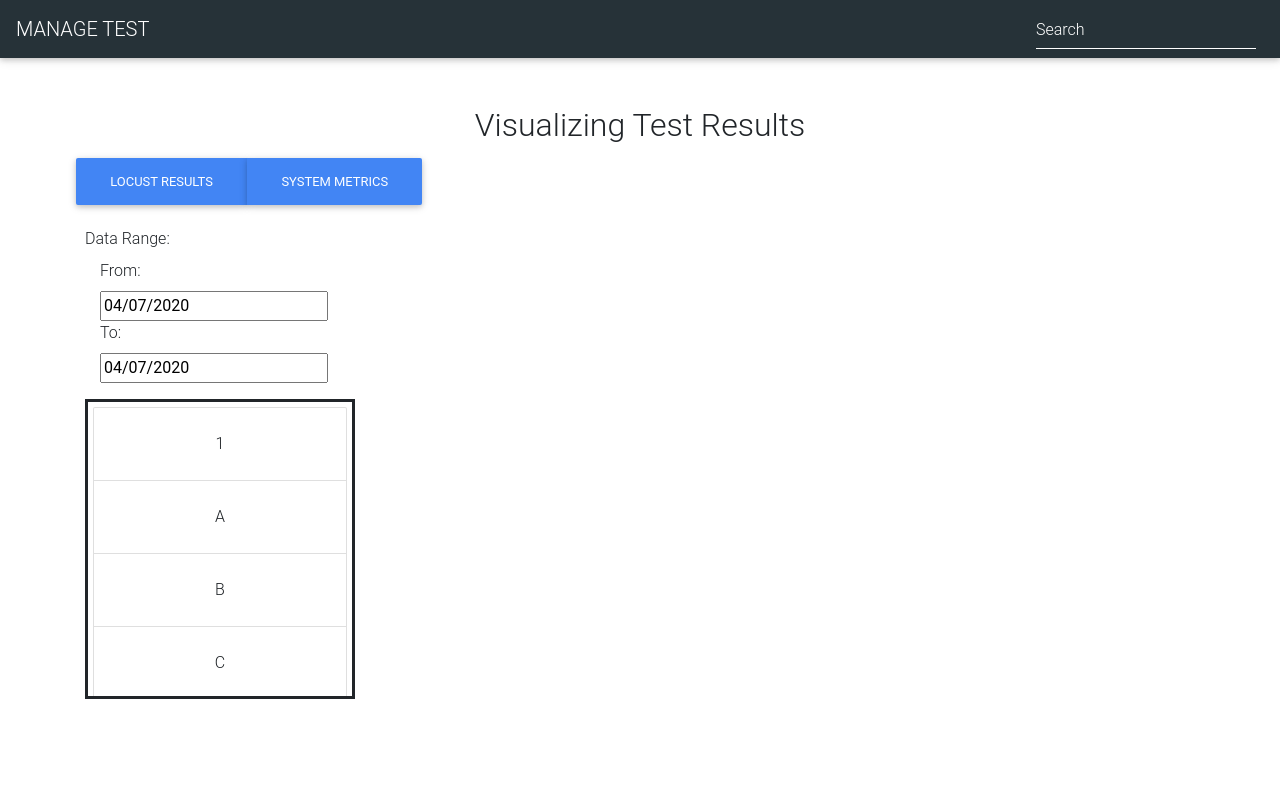
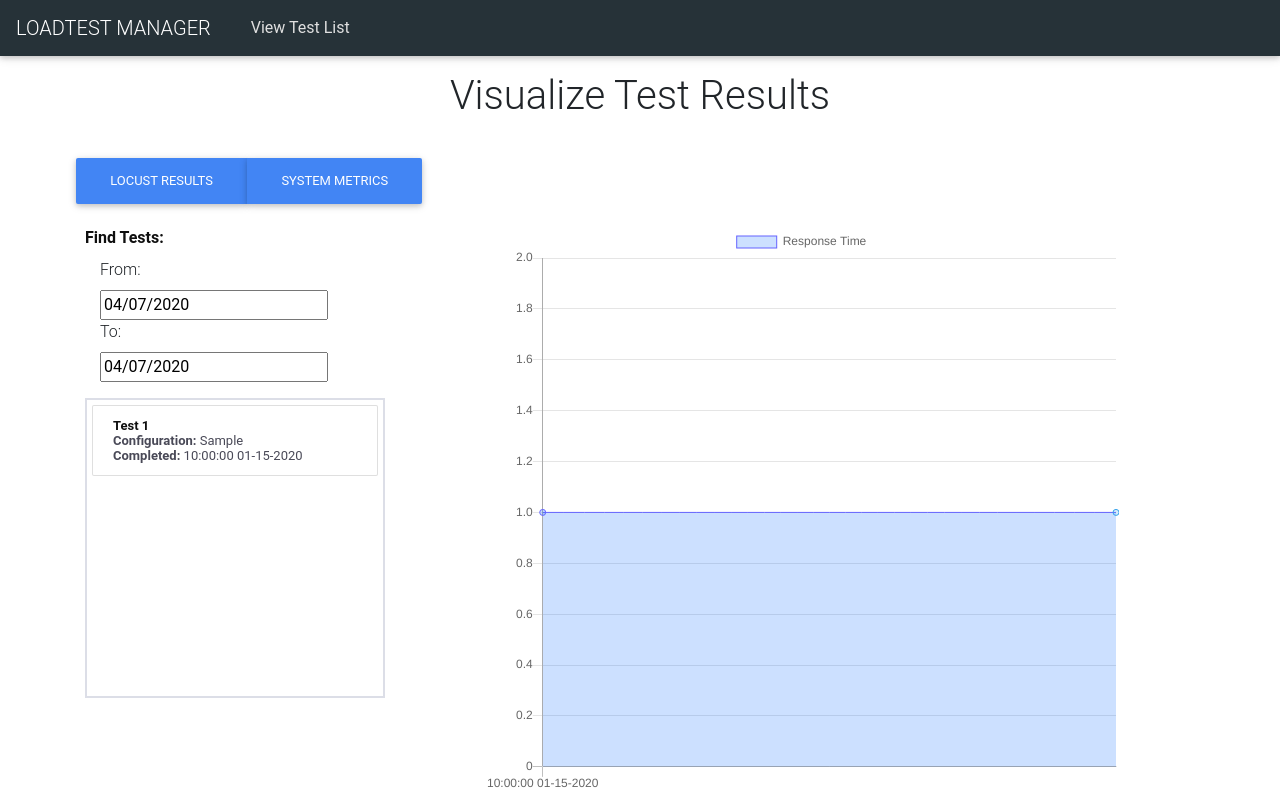
Before and after one commit to carlklier/Nile_IoT, a Flask app: page /graphs/ in a window 1280 px wide. Run offline with Flask 2, Linux system fonts and the light colour scheme; tables that the repository leaves empty hold one stand-in row (values such as "Sample post"); parts of the project's set-up code (start-up, migrations or seed data) failed here and were passed over; some libraries are stand-ins or nearby versions.

Commit message:
Added chart to pull test data, removed node modules for cdn

```diff
--- a/nile_server/app/static/css/style.css
+++ b/nile_server/app/static/css/style.css
@@ -59,6 +59,13 @@ table {
     margin-top: 4px;
 }
 
+.list-text {
+    color: rgb(73, 73, 87);
+    font-weight: 400;
+    font-size: 13px;
+    line-height: 15px;
+}
+
 .text-group {
     padding-bottom: 6px;
 }
@@ -72,6 +79,10 @@ table {
     background-color: rgb(229, 230, 243);
 
     font-weight: 600 !important;
+}
+
+.active {
+    background-color: rgb(219, 219, 219) !important;
 }
 
 .arrow-btn {
@@ -110,3 +121,7 @@ table {
     margin-left:5%;
     margin-right:2%
 }
+
+.chart {
+    margin-left: 10%;
+}
--- a/nile_server/app/templates/base.html
+++ b/nile_server/app/templates/base.html
@@ -21,7 +21,8 @@
     <!-- Bootstrap and Popper JavaScript -->
     <script src="https://cdnjs.cloudflare.com/ajax/libs/popper.js/1.11.0/umd/popper.min.js"></script>
     <script src="https://maxcdn.bootstrapcdn.com/bootstrap/4.3.1/js/bootstrap.min.js"></script>
-
+    <!-- Charts.js -->
+    <script src="https://cdn.jsdelivr.net/npm/chart.js@2.9.3/dist/Chart.min.js"></script>
     <title>Document</title>
     {% block head %}{% endblock %}
 </head>
--- a/nile_server/app/templates/graph.html
+++ b/nile_server/app/templates/graph.html
@@ -30,31 +30,24 @@ function showSystemMetricsFunction() {
 <!-- Navbar -->
 <nav class="navbar navbar-expand-lg navbar-dark special-color-dark">
     <!-- Navbar brand -->
-    <a class="navbar-brand text-uppercase" href="#">Manage Test</a>
+    <a class="navbar-brand text-uppercase" href="#">Loadtest Manager</a>
 
     <!-- NavBar Items -->
     <ul class="navbar-nav mr-auto">
+        <a class="dropdown-item text-light" href="http://localhost:5000/tests/">View Test List</a>
     </ul>
     <!-- NavBar Items -->
 
-    <!-- Search form -->
-    <form class="form-inline">
-    <div class="md-form my-0">
-        <input class="form-control mr-sm-2" type="text" placeholder="Search" aria-label="Search">
-    </div>
-    </form>
-    <!-- Search form -->
 </nav>
 <!-- Navbar -->
 
 <!--Main Layout-->
 <main>
+    <div class="content p-3 mb-2 overflow-hidden">
+        <h1>Visualize Test Results</h1>
+    </div>
+
     <div class="container">
-        <div class="row pt-5">
-            <div class="col text-center">
-                <h2>Visualizing Test Results</h2>
-            </div>
-        </div>
         <div class="row">
             <div class="btn-group" role="group" aria-label="Results Option">
                 <button type="button" class="btn btn-primary" onclick="showLocustFunction()">Locust Results</button>
@@ -63,11 +56,11 @@ function showSystemMetricsFunction() {
         </div>
         <div class="row pt-3">
 
-            <div class="col-6">
+            <div class="col-3">
 
               <div class="row-6">
 
-                <label>Data Range:</label>
+                <label class="dark-text">Find Tests:</label>
                 <div class="col-md-4">
                     <label for="foo">From:</label>
                     <input data-date-format="mm/dd/yyyy" id="datepickerFrom" name="foo">
@@ -81,20 +74,20 @@ function showSystemMetricsFunction() {
               </div>
 
               <div class="row-5 pt-3">
-                <div class="col-md-6" style="height:300px;line-height:3em;overflow:auto;padding:5px;border-style: solid;">
+                <div style="height:300px; width:300px;line-height:3em;overflow:auto;padding:5px;border-style: solid;border-color: rgb(220, 222, 231);border-width: 2px;">
                     {% for test in tests %}
                     <ul class="list-group" id="test-group">
-                        <li class="list-group-item text-center">{{ test.id }}</li>
-                        <li class="list-group-item text-center">A</li>
-                        <li class="list-group-item text-center">B</li>
-                        <li class="list-group-item text-center">C</li>
-                        <li class="list-group-item text-center">D</li>
-                        <li class="list-group-item text-center">E</li>
-                    </ul>
-                    <ul class="list-group" id="test-group-2" style="display: none;">
-                        <li class="list-group-item text-center">{{ test.id }}</li>
-                        <li class="list-group-item text-center">A2</li>
-                        <li class="list-group-item text-center">B3</li>
+                        <li class="list-group-item list-select" id="{{ test.id }}">
+                            <div class="list-text dark-text">Test {{ test.id }}</div>
+                            <div class="list-text">
+                                <a class="dark-text">Configuration: </a>
+                                {{ test.config }}
+                            </div>
+                            <div class="list-text">
+                                <a class="dark-text">Completed: </a>
+                                {{ test.start }}
+                            </div>
+                        </li>
                     </ul>
                     {% endfor %}
                 </div>
@@ -102,12 +95,35 @@ function showSystemMetricsFunction() {
 
             </div>
 
+            <div class="col-md-7 chart">
+                <canvas id="chart" width="10" height="9"></canvas>
+            </div>
+
 
         </div>
     </div>
+
     <script src="https://ajax.googleapis.com/ajax/libs/jquery/3.3.1/jquery.min.js"></script>
     <script src="https://cdnjs.cloudflare.com/ajax/libs/bootstrap-datepicker/1.7.1/js/bootstrap-datepicker.min.js"></script>
-    <script src="https://maxcdn.bootstrapcdn.com/bootstrap/4.0.0/js/bootstrap.min.js" integrity="sha384-JZR6Spejh4U02d8jOt6vLEHfe/JQGiRRSQQxSfFWpi1MquVdAyjUar5+76PVCmYl" crossorigin="anonymous"></script><script type="text/javascript">
+    <script src="https://maxcdn.bootstrapcdn.com/bootstrap/4.0.0/js/bootstrap.min.js" integrity="sha384-JZR6Spejh4U02d8jOt6vLEHfe/JQGiRRSQQxSfFWpi1MquVdAyjUar5+76PVCmYl" crossorigin="anonymous"></script>
+
+    <script type="text/javascript">
+
+
+        // Get list of tests from Flask as JSON
+        var tests = {{ tests|tojson }};
+        var requests = {{ requests|tojson }};
+        var $listRows = $('.list-select');
+        var $selectedTest = ""
+        var $responseTimes = []
+        var $timestamps = []
+        var ctx = document.getElementById('chart').getContext('2d');
+
+
+        window.onload = function() {
+            if (tests.length > 0) createChart(tests[0].id)
+        }
+
         $('#datepickerFrom').datepicker({
             weekStart: 1,
             daysOfWeekHighlighted: "6,0",
@@ -124,6 +140,88 @@ function showSystemMetricsFunction() {
             buttonText: "To date",
         });
         $('#datepickerTo').datepicker("setDate", new Date());
+
+        /**
+        * Highlight a selected a table row
+        */
+        $('.list-select').click(function(e) {
+            $listRows.removeClass('active');
+            $(this).addClass('active');
+            $selectedTest = tests[this.id]
+            console.log($selectedTest)
+
+            createChart(this.id)
+
+        });
+
+        function createChart(id) {
+
+            var $responseTimes = []
+            var $timestamps = []
+
+            if (chart) chart.destroy();
+            var ctx = document.getElementById('chart').getContext('2d');
+
+            var chart = new Chart(ctx, {
+                type: 'line',
+                data: {
+                    labels: $timestamps,
+                    datasets: [{
+                        label: "Response Time",
+                        data: $responseTimes,
+                        backgroundColor: [
+                            'rgba(2, 99, 255, 0.2)',
+                            'rgba(54, 162, 235, 0.2)',
+                            'rgba(255, 206, 86, 0.2)',
+                            'rgba(75, 192, 192, 0.2)',
+                            'rgba(153, 102, 255, 0.2)',
+                            'rgba(255, 159, 64, 0.2)'
+                        ],
+                        borderColor: [
+                            'rgba(100, 99, 255, 1)',
+                            'rgba(54, 162, 235, 1)',
+                            'rgba(255, 206, 86, 1)',
+                            'rgba(75, 192, 192, 1)',
+                            'rgba(153, 102, 255, 1)',
+                            'rgba(255, 159, 64, 1)'
+                        ],
+                        borderWidth: 1
+                    }]
+                },
+                options: {
+                    scales: {
+                        xAxes: [{
+                            ticks: {
+                                callback: function(t, i) {
+                                    if (!(i % 4)) return t;
+                                }
+                            }
+                        }]
+                    }
+                }
+            });
+
+
+            for(var i = 0; i < requests.length; i++) {
+                if (requests[i].test_id == id) {
+                    $responseTimes.push(requests[i].response_time)
+                    $timestamps.push(requests[i].request_timestamp)
+                    chart.config.data.labels.push(requests[i].request_timestamp);
+                    chart.config.data.datasets[0].data.push(requests[i].response_time);
+                }
+            }
+            console.log($responseTimes)
+            console.log($timestamps)
+
+            chart.update()
+        }
+
+        // example of how to remove data point from end of dataset.
+        function popData() {
+            chart.data.labels.pop();
+            chart.data.datasets[0].data.pop();
+            chart.update();
+        }
     </script>
 </main>
 <!--Main Layout-->
--- a/nile_server/webservice.py
+++ b/nile_server/webservice.py
@@ -146,10 +146,39 @@ def view_test_id(test_id):
 
 @app.route("/graphs/")
 def view_graphs():
-    tests = Test.query.all()
+    tests = db.session.query(Test).order_by(Test.id.desc()).all()
+    output = []
+
+    ## TODO: Create Test/Requests dict pair to send to frontend
+    ## to avoid heavy sorting for each visualization
+
+    # Convert tests to JSON and make datetimes readable
+    if len(tests) > 0:
+        for test in tests:
+            test_schema = TestSchema()
+            test_json = test_schema.dump(test)
+            test_json['start'] = test.start.strftime('%H:%M:%S %m-%d-%Y')
+            if test.end is not None:
+                test_json['end'] = test.end.strftime('%H:%M:%S %m-%d-%Y')
+            output.append(test_json)
+
+    requests = Request.query.all()
+    req_json = []
+
+    if len(requests) > 0:
+        for req in requests:
+
+            req_date = req.request_timestamp.strftime('%H:%M:%S %m-%d-%Y')
+
+            request_schema = RequestSchema()
+            request_json = request_schema.dump(req)
+            request_json['request_timestamp'] = req_date
+            req_json.append(request_json)
+
     return render_template(
         'graph.html',
-        tests=tests
+        tests=output,
+        requests=req_json
         )
 
 
```
Also changed, not shown: nile_server/app/templates/index.html (+6 -2 lines). Lines whose indentation alone changed are shown as unchanged.
